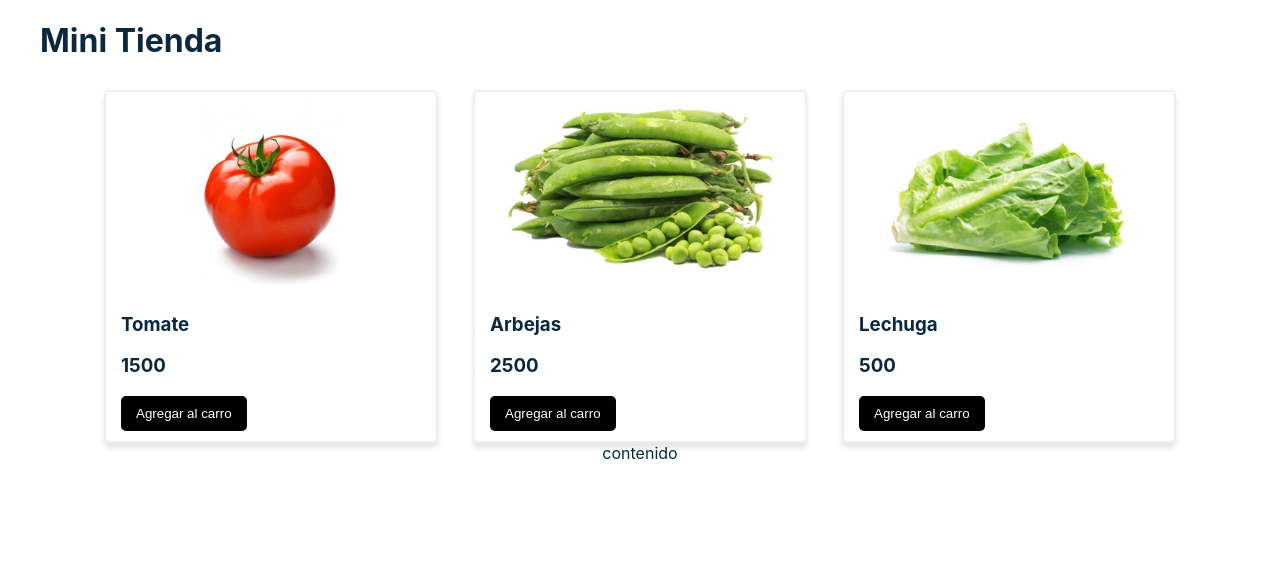
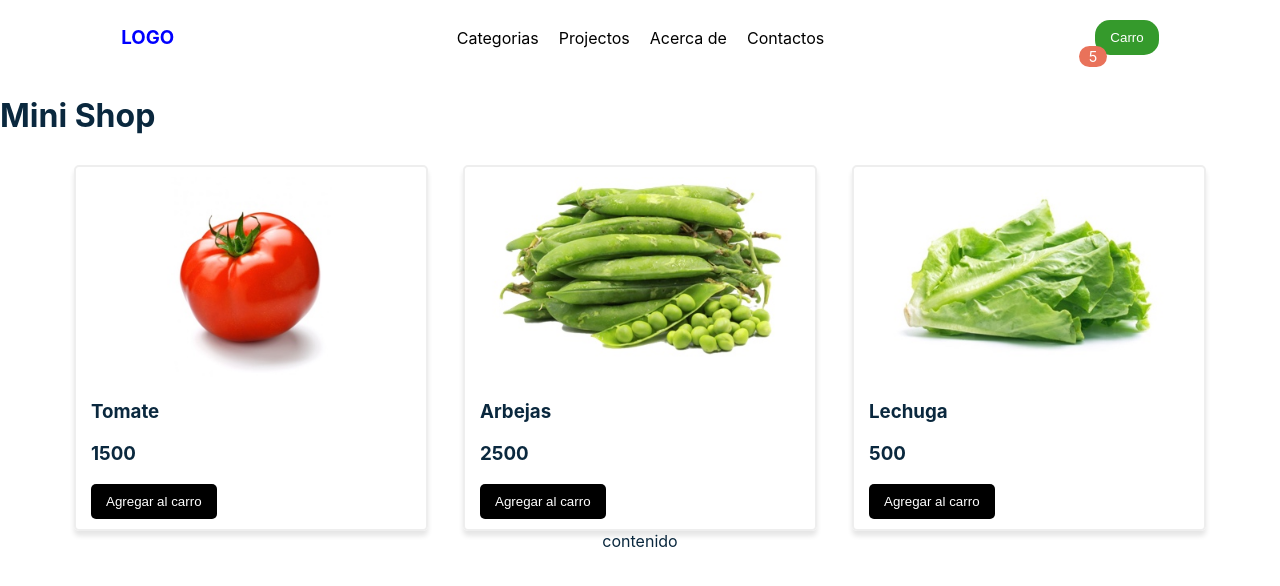
Before and after one commit to chocopros/MiniShop, a React (Create React App) app: page / in a window 1280 px wide. Shown: the top 586 px of the page. Built offline with nearby package versions, Linux system fonts and the light colour scheme.

Commit message:
Sunday545

```diff
--- a/src/App.js
+++ b/src/App.js
@@ -1,7 +1,9 @@
 import { Component } from 'react';
 import Layout from './components/Layout';
+import Navbar from './components/Navbar';
 import Productos from './components/Productos';
 import Title from './components/Title';
+
 
 
 class App extends Component {
@@ -11,16 +13,24 @@ class App extends Component {
       {name: 'Tomate', price: 1500, img: './img/tomate.jpg'},
       {name: 'Arbejas', price: 2500, img: './img/arbejas.jpg'},
       {name: 'Lechuga', price: 500, img: './img/lechuga.jpg'}
+    ],
+    carro: [
+      ///{name: 'Tomate', price: 1500, img: './img/tomate.jpg', cantidad: 1}
     ]
   };
+
+  agregarAlCarro = (producto) => {
+    console.log(producto)
+  }
 
   render() {
     return(
       <div>
+        <Navbar />
         <Layout>
           <Title />
           <Productos
-            agregarAlCarro={()=> console.log('In wait')}
+            agregarAlCarro={this.agregarAlCarro}
             productos={this.state.productos}
           />
         </Layout>
--- /dev/null
+++ b/src/components/BubbleAlert.js
@@ -0,0 +1,31 @@
+import {Component} from 'react'
+
+const style = {
+    bubbleAlert: {
+        backgroundColor: "#E9725A",
+        borderRadius: "30px",
+        color: "#fff",
+        padding: "2px 10px",
+        fontSize: '0.9rem',
+        width: "20px"
+    }
+}
+
+class BubbleAlert extends Component {
+
+    getNumber(n){
+        if (!n) {return ''}
+        return n > 9 ? "9+": n
+    }
+
+    render(){
+        const { value } = this.props
+        return(
+            <span style={style.bubbleAlert}>
+                {this.getNumber(value)}
+            </span>
+        )
+    }
+};
+
+export default BubbleAlert
--- /dev/null
+++ b/src/components/Carro.js
@@ -0,0 +1,38 @@
+import {Component} from 'react'
+import BubbleAlert from './BubbleAlert'
+
+
+const style = {
+    carro: {
+        backgroundColor: '#359A2C',
+        color: "white",
+        border: "none",
+        padding: "10px 15px",
+        borderRadius: "15px",
+        cursor: "pointer"
+
+    },
+    bubble:{
+        position: 'relative',
+        left: 12,
+        top: 20
+    }
+}
+
+
+class Carro extends Component {
+    render(){
+        return(
+            <div>
+                <span style={style.bubble}>
+                    <BubbleAlert value={5} />
+                </span>
+                <button style={style.carro}>
+                    Carro
+                </button>
+            </div>
+        )
+    }
+}
+
+export default Carro
--- a/src/components/Layout.js
+++ b/src/components/Layout.js
@@ -12,7 +12,7 @@ const style = {
 
     },
     container: {
-        maxWidth: "1200px"
+
     }
 }
 
--- /dev/null
+++ b/src/components/Logo.js
@@ -0,0 +1,11 @@
+import { Component } from "react";
+
+class Logo extends Component {
+    render(){
+        return(
+            <h3 className="Logo" style={{fontWeigth: "700", color: "blue"}}>LOGO</h3>
+        )
+    }
+}
+
+export default Logo
--- /dev/null
+++ b/src/components/Navbar.js
@@ -0,0 +1,43 @@
+import { Component } from "react";
+import Logo from "./Logo";
+import Carro from "./Carro";
+
+
+const style = {
+    navbar: {
+        height: '75px',
+        display: "flex",
+        alignItems: 'center',
+        justifyContent: 'space-around',
+        boxShadow: '0 2px 3px 10px rgb(0,0,0)'
+
+    },
+    options: {
+        display: "flex",
+        gap: "20px",
+        listStyle: "none"
+
+    },
+    logo :{
+
+    }
+}
+
+class Navbar extends Component {
+    render(){
+        return(
+            <div className="Navbar" style={style.navbar}>
+                <Logo/>
+                <ul style={style.options}>
+                    <li>Categorias</li>
+                    <li>Projectos</li>
+                    <li>Acerca de</li>
+                    <li>Contactos</li>
+                </ul>
+                <Carro />
+            </div>
+        )
+    }
+}
+
+export default Navbar
--- a/src/components/Title.js
+++ b/src/components/Title.js
@@ -13,7 +13,7 @@ class Title extends Component {
     render(){
         return(
             <div className="header">
-                <h1 style={style.title}>Mini Tienda</h1>
+                <h1 style={style.title}>Mini Shop</h1>
             </div>
         )
     }
```
